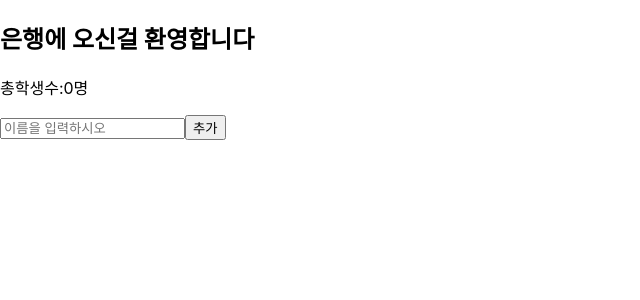
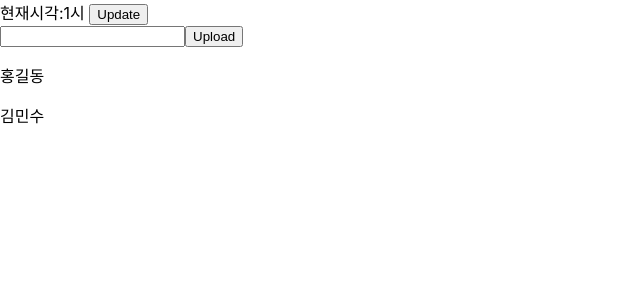
Before and after one commit to Yujaebin/study-react, a React (Create React App) app: page / in a window 1280 px wide. Shown: the top 300 px of the page, without its empty margins (0-640 px from the left). Built offline with nearby package versions, Linux system fonts and the light colour scheme.

Commit message:
Study_useState

```diff
--- a/src/Student.js
+++ b/src/Student.js
@@ -6,8 +6,7 @@
             <span style={{
                 textDecoration: isHere ? 'line-through' :'none',
                 color: isHere ?  'gray' :'black',
-
-            }}
+                }}
             onClick={()=>{
                 dispatch({type: 'mark-student' , payload:{id}});
             }}
--- /dev/null
+++ b/src/Study_useState.js
@@ -0,0 +1,55 @@
+import { React, useState } from 'react';
+
+const heavyWork = () =>{
+  console.log('엄청무거운 작업!!');
+  return ['홍길동','김민수']
+}
+
+function Study_useState() {
+  const [time, setTime] = useState(1);
+  const [names,setNames] =useState(()=>{return heavyWork()});
+  //무거운 작업(함수)을 처음에 한번만실행하기 위해서는 인자를 콜백함수로 받아온다 ?heavyWork
+  const [input,setInput] =useState('');
+
+
+  const handleClick = () => {
+    let newTime;
+    if (time>=12){
+      newTime =1;
+    }else{
+      newTime = time+1;
+    }
+    setTime(newTime);
+  };
+
+
+  const handleInputChange = (e)=>{
+    setInput(e.target.value);
+  }
+  // input을 담아두는 함수
+
+  const hadleUpload = ()=>{
+    setNames( (prevState)=>{
+      console.log(prevState)
+      return([input, ...prevState])
+    } )
+  }
+  // 새로운 배열을 만들면서 이전의 배열을 유지 하기 위해 콜백 함수를 사용한다.
+
+
+  return (
+    <div>
+      <span>현재시각:{time}시 </span>
+      <button onClick={handleClick}> Update </button>
+      <br></br>
+
+      <input type="text" value={input} onChange={handleInputChange}></input>
+      <button onClick={hadleUpload}>Upload</button>
+      {names.map((name ,idx)=>{
+        return <p key={idx}>{name}</p>
+      })}
+    </div>
+  );
+}
+
+export default Study_useState;
--- a/src/index.js
+++ b/src/index.js
@@ -3,11 +3,12 @@
 import './index.css';
 import App from './App';
 import App2 from './App2';
+import Study_useState from './Study_useState';
 import reportWebVitals from './reportWebVitals';
 
 ReactDOM.render(
   <React.StrictMode>
-    <App2 />
+    <Study_useState />
   </React.StrictMode>,
   document.getElementById('root')
 );
```
